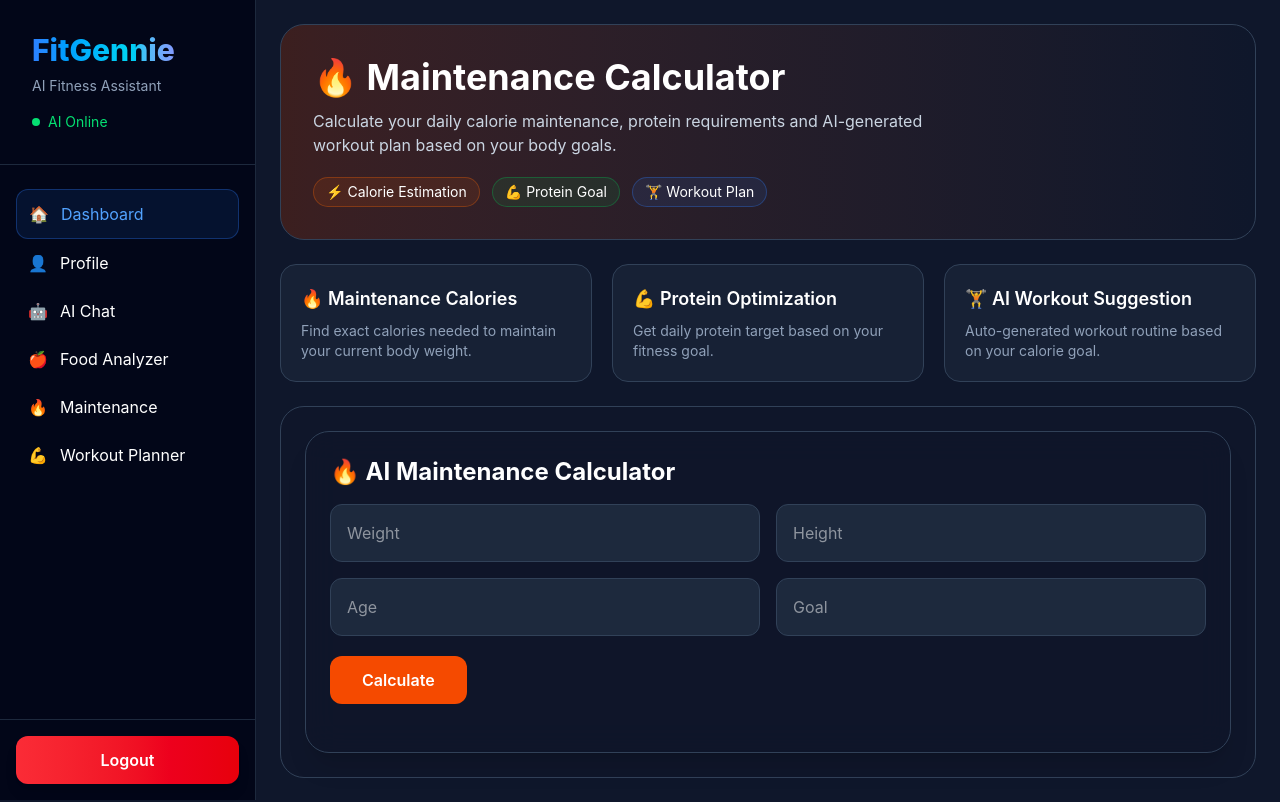
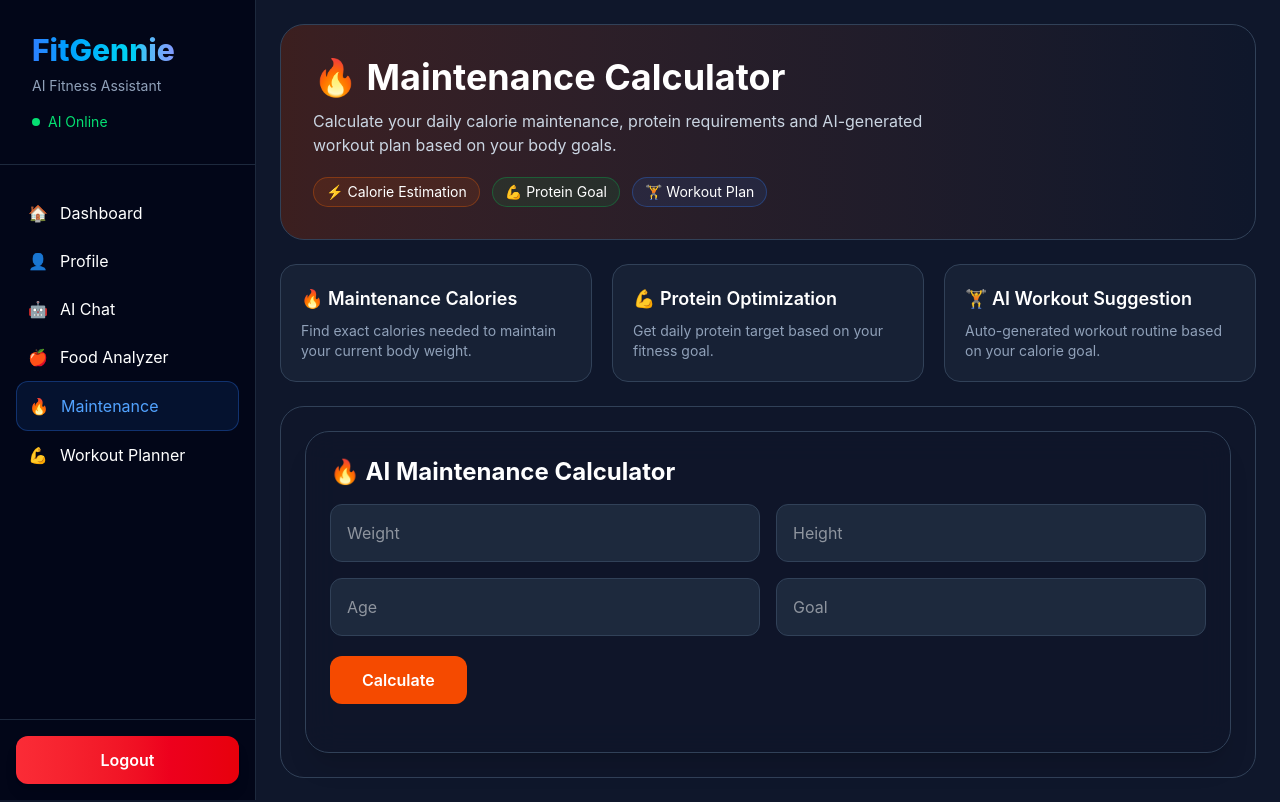
Before and after one commit to Amirrazaux/fitgennie-frontend, a Next.js app: page /maintain in a window 1280 px wide. Built offline with nearby package versions, Linux system fonts and the light colour scheme.

Commit message:
Add files via upload

```diff
--- a/components/MaintenanceCalculator.js
+++ b/components/MaintenanceCalculator.js
@@ -47,15 +47,24 @@ export default function MaintenanceCalculator({
             setProtein(calculatedProtein);
             setWorkout(generatedWorkout);
 
-            // ✅ SAVE TO LOCALSTORAGE (FOR DASHBOARD SYNC)
+
+            // Save according to logged-in user email
+const userEmail = localStorage.getItem("userEmail");
+
+console.log("Saving for:", userEmail);
+
+if (userEmail) {
+    const dashboardKey = `dashboard_${userEmail}`;
+
     localStorage.setItem(
-                "dashboardData",
+        dashboardKey,
         JSON.stringify({
             calories: calculatedCalories,
             protein: calculatedProtein,
             workout: generatedWorkout
         })
     );
+}
 
         } catch (err) {
             setLoading(false);
--- a/components/Sidebar1.js
+++ b/components/Sidebar1.js
@@ -1,12 +1,13 @@
 "use client";
 
 import Link from "next/link";
-import { useRouter } from "next/navigation";
+import { useRouter,usePathname } from "next/navigation";
 import { useState } from "react";
 
 export default function Sidebar() {
 
     const router = useRouter();
+    const pathname= usePathname();
     const [isOpen, setIsOpen] = useState(false);
 
     function logout() {
@@ -55,46 +56,70 @@ export default function Sidebar() {
         <div className="flex-1 px-4 py-6 space-y-3">
 
             <Link href="/dashboard">
-                <div className="flex items-center gap-3 p-3 rounded-xl bg-blue-500/10 border border-blue-500/30 text-blue-400 cursor-pointer transition-all duration-300 hover:translate-x-1">
+                <div className={`flex items-center gap-3 p-3 rounded-xl cursor-pointer transition-all duration-300 hover:translate-x-1 ${
+                   pathname === "/dashboard"
+                    ? "bg-blue-500/10 border border-blue-500/30 text-blue-400"
+                    : "hover:bg-slate-800 hover:text-blue-400"
+                 }`}>
                    <span>🏠</span>
                    <span>Dashboard</span>
                 </div>
             </Link>
 
             <Link href="/profile">
-                <div className="flex items-center gap-3 p-3 rounded-xl hover:bg-slate-800 hover:text-blue-400 cursor-pointer transition-all duration-300 hover:translate-x-1">
+                 <div className={`flex items-center gap-3 p-3 rounded-xl cursor-pointer transition-all duration-300 hover:translate-x-1 ${
+                     pathname === "/profile"
+                       ? "bg-blue-500/10 border border-blue-500/30 text-blue-400"
+                       : "hover:bg-slate-800 hover:text-blue-400"
+                 }`}>
                     <span>👤</span>
                     <span>Profile</span>
                  </div>
             </Link>
 
-            <a href="/dashboard">
-                <div className="flex items-center gap-3 p-3 rounded-xl hover:bg-slate-800 hover:text-blue-400 cursor-pointer transition-all duration-300 hover:translate-x-1">
+            <Link href="/dashboard">
+                <div className={`flex items-center gap-3 p-3 rounded-xl cursor-pointer transition-all duration-300 hover:translate-x-1 ${
+                    pathname === "/dashboard"
+                       ? "bg-blue-500/10 border border-blue-500/30 text-blue-400"
+                       : "hover:bg-slate-800 hover:text-blue-400"
+                }`}>
                   <span>🤖</span>
                   <span>AI Chat</span>
                 </div>
-            </a>
+            </Link>
 
-            <a href="/analyzer">
-                <div className="flex items-center gap-3 p-3 rounded-xl hover:bg-slate-800 hover:text-blue-400 cursor-pointer transition-all duration-300 hover:translate-x-1">
+            <Link href="/analyzer">
+                 <div className={`flex items-center gap-3 p-3 rounded-xl cursor-pointer transition-all duration-300 hover:translate-x-1 ${
+                     pathname === "/analyzer"
+                        ? "bg-blue-500/10 border border-blue-500/30 text-blue-400"
+                        : "hover:bg-slate-800 hover:text-blue-400"
+                  }`}>
                      <span>🍎</span>
                      <span>Food Analyzer</span>
                  </div>
-            </a>
+            </Link>
 
-            <a href="/maintain">
-                <div className="flex items-center gap-3 p-3 rounded-xl hover:bg-slate-800 hover:text-blue-400 cursor-pointer transition-all duration-300 hover:translate-x-1">
+            <Link href="/maintain">
+                <div className={`flex items-center gap-3 p-3 rounded-xl cursor-pointer transition-all duration-300 hover:translate-x-1 ${
+                    pathname === "/maintain"
+                     ? "bg-blue-500/10 border border-blue-500/30 text-blue-400"
+                     : "hover:bg-slate-800 hover:text-blue-400"
+                }`}>
                    <span>🔥</span>
                    <span>Maintenance</span>
                 </div>
-            </a>
+            </Link>
 
-            <a href="/workout">
-                <div className="flex items-center gap-3 p-3 rounded-xl hover:bg-slate-800 hover:text-blue-400 cursor-pointer transition-all duration-300 hover:translate-x-1">
+            <Link href="/workout">
+               <div className={`flex items-center gap-3 p-3 rounded-xl cursor-pointer transition-all duration-300 hover:translate-x-1 ${
+                   pathname === "/workout"
+                      ? "bg-blue-500/10 border border-blue-500/30 text-blue-400"
+                      : "hover:bg-slate-800 hover:text-blue-400"
+                }`}>
                    <span>💪</span>
                    <span>Workout Planner</span>
                 </div>
-            </a>
+            </Link>
 
         </div>
 
```
Also changed, not shown: components/CalorieCard.js (line endings or trailing spaces), components/ChatBox1.js (line endings or trailing spaces), components/FoodInput.js (line endings or trailing spaces), components/MessageBuble.js (line endings or trailing spaces), components/ProfileCard.js (line endings or trailing spaces), components/ProteinCard.js (line endings or trailing spaces), components/WorkoutCard.js (line endings or trailing spaces), components/WorkoutPlanner.js (line endings or trailing spaces), components/navbar.js (line endings or trailing spaces). Lines whose indentation alone changed are shown as unchanged.
